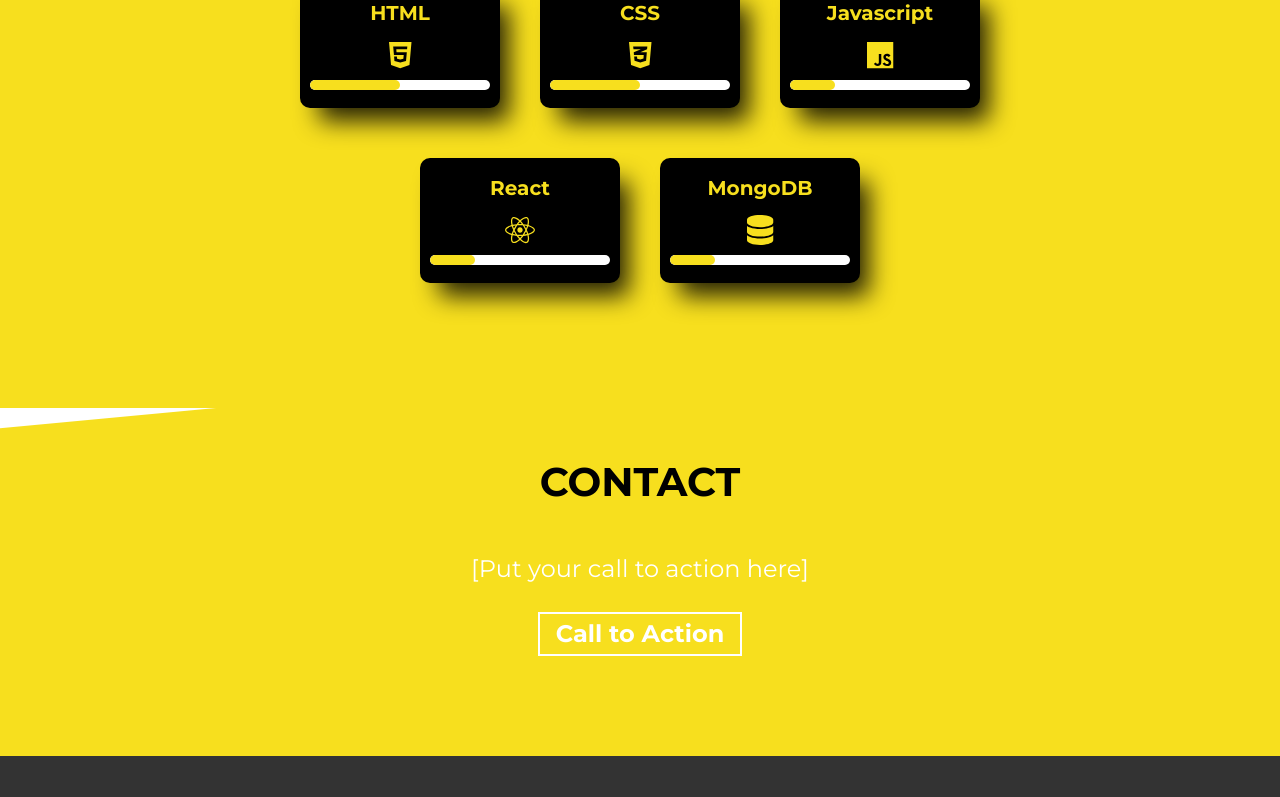
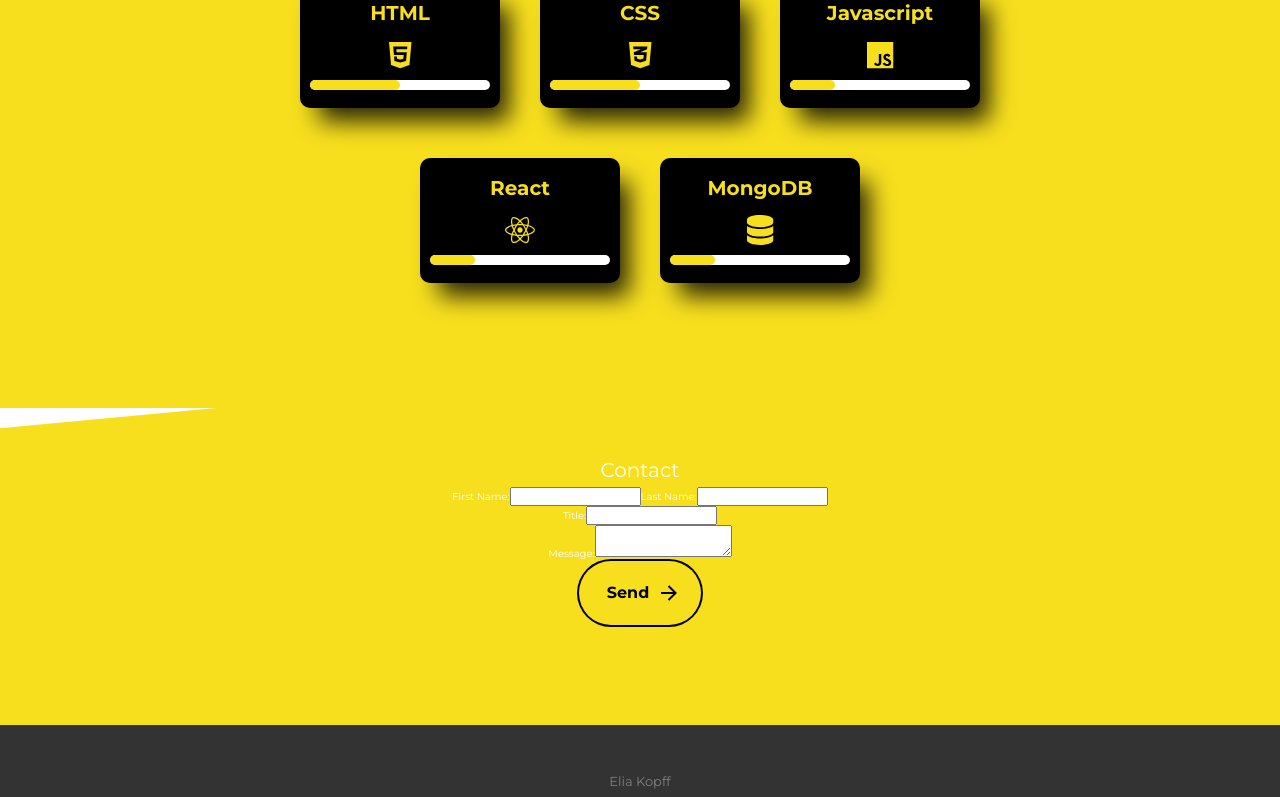
Before and after one commit to littlekanine/PorteFolio_React, a React (Create React App) app: page / in a window 1280 px wide. Shown: the part 2000-2797 px from the top of the page. Built offline with nearby package versions, Linux system fonts and the light colour scheme.

Commit message:
splite component Buttons / add form contact / Style

```diff
--- /dev/null
+++ b/src/component/about/About.js
@@ -0,0 +1,44 @@
+import Pdp from '../../asset/img/mwa.jpg';
+
+function About() {
+	return (
+		<div>
+			<section id="about">
+				<div className="container">
+					<div className="row about-wrapper">
+						<div className="col-md-6 col-sm-12">
+							<div className="about-wrapper__image load-hidden">
+								<img src={Pdp} alt="Profile Image" className="img-fluid rounded shadow-lg" height="auto" width="300px" />
+							</div>
+						</div>
+						<div className="col-md-6 col-sm-12">
+							<div className="about-wrapper__info load-hidden">
+								<p className="about-wrapper__info-text">
+									Former bartender, I chose to reorient myself after seven years of service.
+									<br />I want to create, improve, undertake.
+								</p>
+								<p className="about-wrapper__info-text">Curiosity brings knowledge</p>
+								<div className="social-links">
+									<a
+										href="https://www.linkedin.com/in/elia-kopff-16064b228/?original_referer=https%3A%2F%2Fwww%2Egoogle%2Ecom%2F&originalSubdomain=fr"
+										target="_blank"
+									>
+										<i className="fab fa-linkedin fa-inverse icon"></i>
+									</a>
+									<a href="https://github.com/littlekanine">
+										<i className="fab fa-brands fa-github icon"></i>
+									</a>
+									<a href="https://x.com/K_D3828">
+										<i className="fab fa-brands fa-x-twitter icon"></i>
+									</a>
+								</div>
+							</div>
+						</div>
+					</div>
+				</div>
+			</section>
+		</div>
+	);
+}
+
+export default About;
--- a/src/component/buttons/Buttons.js
+++ b/src/component/buttons/Buttons.js
@@ -1,14 +1,12 @@
-function Buttons() {
+import React from 'react';
+
+function Buttons({ message, SvgLeft, SvgRight, Enveloppe }) {
 	return (
 		<div className="flex">
-			<svg viewBox="0 0 24 24" class="arr-2" xmlns="http://www.w3.org/2000/svg">
-				<path d="M16.1716 10.9999L10.8076 5.63589L12.2218 4.22168L20 11.9999L12.2218 19.778L10.8076 18.3638L16.1716 12.9999H4V10.9999H16.1716Z"></path>
-			</svg>
-			<span class="text">Know more</span>
-			<span class="circle"></span>
-			<svg viewBox="0 0 24 24" class="arr-1" xmlns="http://www.w3.org/2000/svg">
-				<path d="M16.1716 10.9999L10.8076 5.63589L12.2218 4.22168L20 11.9999L12.2218 19.778L10.8076 18.3638L16.1716 12.9999H4V10.9999H16.1716Z"></path>
-			</svg>
+			{SvgLeft && <SvgLeft className="arr-2" />}
+			<span className="text">{message}</span>
+			<span className="circle"></span>
+			{SvgRight && <SvgRight className="arr-1" />}
 		</div>
 	);
 }
--- a/src/component/contactForm/ContactForm.js
+++ b/src/component/contactForm/ContactForm.js
@@ -0,0 +1,41 @@
+import Buttons from '../buttons/Buttons';
+import { ArrowLeft, ArrowRight, Enveloppe } from '../svgComponent/SvgComponent';
+
+function ContactForm() {
+	return (
+		<div>
+			<section id="contact">
+				<div class="form-container">
+					<h2>Contact</h2>
+					<form action="/submit-form" method="post" className="form">
+						<div className="name-form">
+							<div class="form-group">
+								<label for="first-name">First Name:</label>
+								<input type="text" id="first-name" name="first_name" required></input>
+							</div>
+							<div class="form-group">
+								<label for="last-name">Last Name:</label>
+								<input type="text" id="last-name" name="last_name" required></input>
+							</div>
+						</div>
+						<div class="form-group title">
+							<label for="title">Title:</label>
+							<input type="text" id="title" name="title" required></input>
+						</div>
+						<div class="form-group">
+							<label for="message">Message:</label>
+							<textarea id="message" name="message" required></textarea>
+						</div>
+						<div class="form-button hero-cta load-hidden">
+							<a rel="noreferrer" class="animated-button" href="#about">
+								<Buttons message={'Send'} SvgRight={ArrowRight} Enveloppe={Enveloppe} />
+							</a>
+						</div>
+					</form>
+				</div>
+			</section>
+		</div>
+	);
+}
+
+export default ContactForm;
--- /dev/null
+++ b/src/component/contactForm/contactForm.scss
@@ -0,0 +1,19 @@
+.form {
+	display: flex;
+	justify-content: center;
+	align-items: center;
+	flex-direction: column;
+}
+
+.name-form {
+	display: flex;
+	justify-content: center;
+	flex-direction: row;
+}
+
+.form-button {
+	width: 60%;
+	display: flex;
+	justify-content: center;
+	align-content: center;
+}
--- a/src/component/herroBanner/HerroBanner.js
+++ b/src/component/herroBanner/HerroBanner.js
@@ -1,4 +1,5 @@
 import Buttons from '../buttons/Buttons';
+import { ArrowLeft, ArrowRight } from '../svgComponent/SvgComponent';
 
 function Herro() {
 	return (
@@ -14,7 +15,7 @@
 					</h1>
 					<p class="hero-cta load-hidden">
 						<a rel="noreferrer" class="animated-button" href="#about">
-							<Buttons />
+							<Buttons message={'Know more'} SvgLeft={ArrowLeft} SvgRight={ArrowRight} />
 						</a>
 					</p>
 				</div>
--- /dev/null
+++ b/src/component/svgComponent/SvgComponent.js
@@ -0,0 +1,19 @@
+import React from 'react';
+
+export const ArrowLeft = (props) => (
+	<svg viewBox="0 0 24 24" {...props} xmlns="http://www.w3.org/2000/svg">
+		<path d="M16.1716 10.9999L10.8076 5.63589L12.2218 4.22168L20 11.9999L12.2218 19.778L10.8076 18.3638L16.1716 12.9999H4V10.9999H16.1716Z"></path>
+	</svg>
+);
+
+export const ArrowRight = (props) => (
+	<svg viewBox="0 0 24 24" {...props} xmlns="http://www.w3.org/2000/svg">
+		<path d="M16.1716 10.9999L10.8076 5.63589L12.2218 4.22168L20 11.9999L12.2218 19.778L10.8076 18.3638L16.1716 12.9999H4V10.9999H16.1716Z"></path>
+	</svg>
+);
+
+export const Enveloppe = (props) => (
+	<svg xmlns="http://www.w3.org/2000/svg" viewBox="0 0 24 24" {...props} width="24" height="24">
+		<path d="M20 4H4c-1.1 0-1.99.9-1.99 2L2 18c0 1.1.89 2 1.99 2H20c1.1 0 2-.9 2-2V6c0-1.1-.9-2-2-2zm0 4.5l-8 5-8-5V6l8 5 8-5v2.5z" />
+	</svg>
+);
--- a/src/pages/Home.js
+++ b/src/pages/Home.js
@@ -1,8 +1,9 @@
 import React, { useEffect } from 'react';
 import initScrollReveal from '../scripts/scrollReveal';
 import Herro from '../component/herroBanner/HerroBanner';
-import Pdp from '../asset/img/mwa.jpg';
+import About from '../component/about/About';
 import Projects from '../component/project/Projects';
+import ContactForm from '../component/contactForm/ContactForm';
 import CardsStack from '../component/cardsStack/CardsStacks';
 
 function Home() {
@@ -13,55 +14,10 @@
 		<div>
 			<div id="top"></div>
 			<Herro />
-			<section id="about">
-				<div className="container">
-					<div className="row about-wrapper">
-						<div className="col-md-6 col-sm-12">
-							<div className="about-wrapper__image load-hidden">
-								<img src={Pdp} alt="Profile Image" className="img-fluid rounded shadow-lg" height="auto" width="300px" />
-							</div>
-						</div>
-						<div className="col-md-6 col-sm-12">
-							<div className="about-wrapper__info load-hidden">
-								<p className="about-wrapper__info-text">
-									Former bartender, I chose to reorient myself after seven years of service.
-									<br />I want to create, improve, undertake.
-								</p>
-								<p className="about-wrapper__info-text">Curiosity brings knowledge</p>
-								<div className="social-links">
-									<a
-										href="https://www.linkedin.com/in/elia-kopff-16064b228/?original_referer=https%3A%2F%2Fwww%2Egoogle%2Ecom%2F&originalSubdomain=fr"
-										target="_blank"
-									>
-										<i className="fab fa-linkedin fa-inverse icon"></i>
-									</a>
-									<a href="https://github.com/littlekanine">
-										<i className="fab fa-brands fa-github icon"></i>
-									</a>
-									<a href="https://x.com/K_D3828">
-										<i className="fab fa-brands fa-x-twitter icon"></i>
-									</a>
-								</div>
-							</div>
-						</div>
-					</div>
-				</div>
-			</section>
-
+			<About />
 			<Projects />
 			<CardsStack />
-
-			<section id="contact">
-				<div className="container">
-					<h2 className="section-title">Contact</h2>
-					<div className="contact-wrapper load-hidden">
-						<p className="contact-wrapper__text">[Put your call to action here]</p>
-						<a rel="noreferrer" target="_blank" className="cta-btn cta-btn--resume" href="mailto:example@email.com">
-							Call to Action
-						</a>
-					</div>
-				</div>
-			</section>
+			<ContactForm />
 
 			<footer className="footer navbar-static-bottom">
 				<div className="container">
--- a/src/styles.scss
+++ b/src/styles.scss
@@ -19,7 +19,7 @@
 @import './sass/sections/projects';
 @import './component/cardsStack/cardsStacks.scss';
 @import './component/cardsStack/progressBar/progressBar.scss';
-@import './component/contactForm/contactForm.sass';
+@import './component/contactForm/contactForm.scss';
 
 .flex {
 	display: flex;
```
Also changed, not shown: src/component/contactForm/contactForm.sass (deleted).
